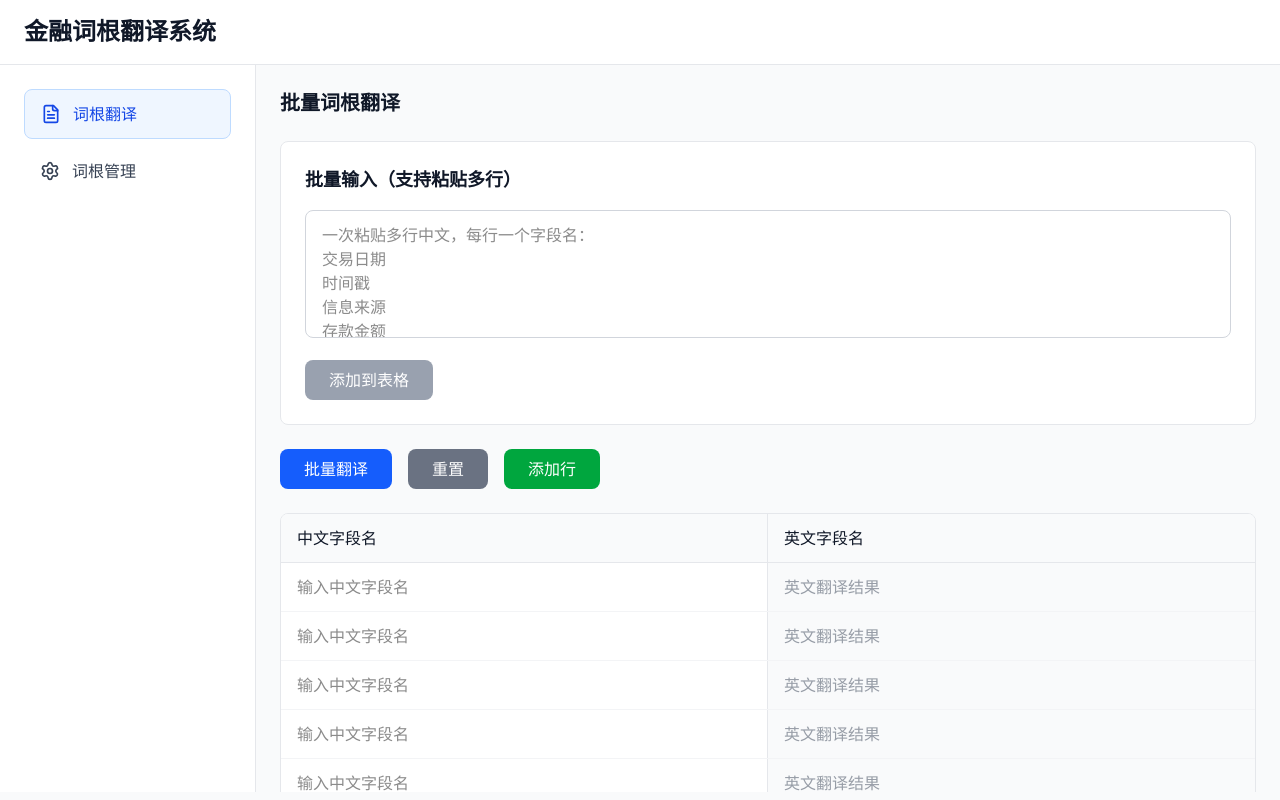
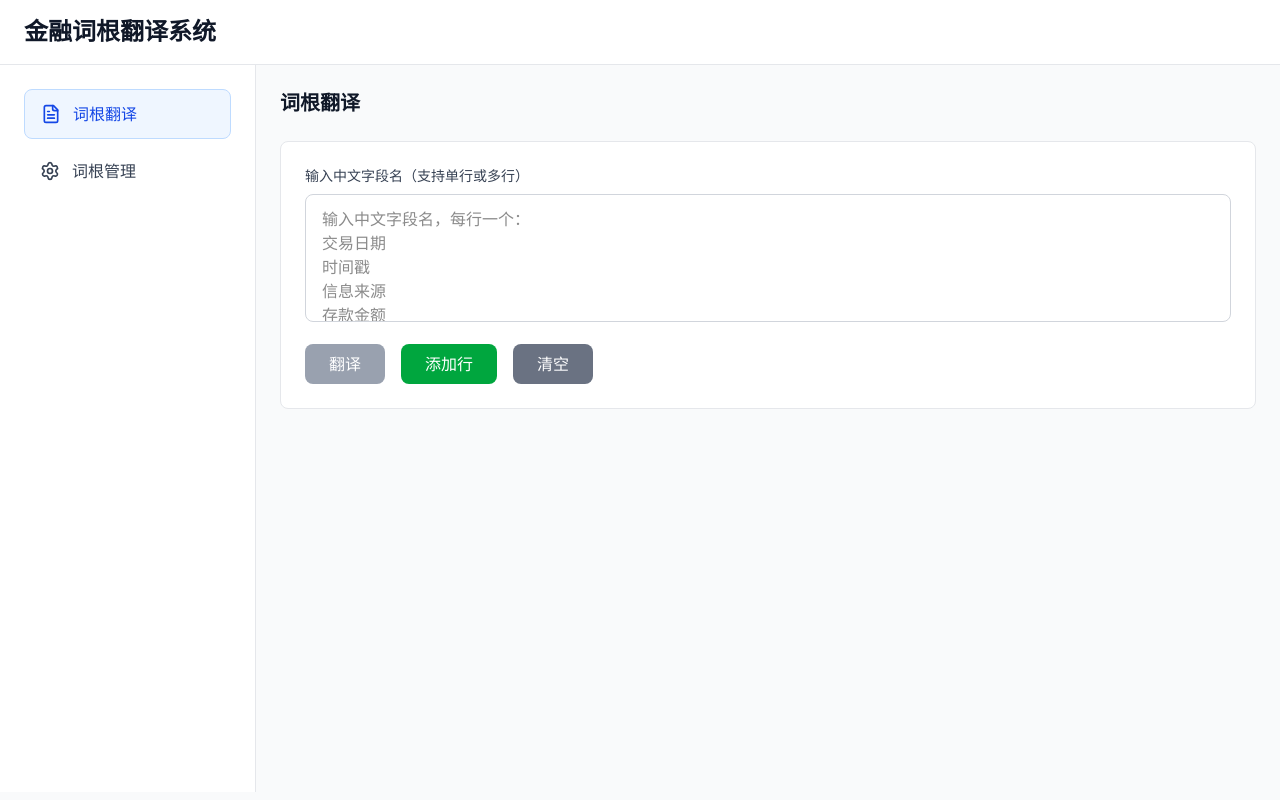
Before and after one commit to xingkaixin/rootify, a React (Vite) app: page / in a window 1280 px wide. Built offline with nearby package versions, Linux system fonts and the light colour scheme.

Commit message:
feat: 重构批量翻译功能，支持多行输入和动态表格管理

```diff
--- a/src/App.tsx
+++ b/src/App.tsx
@@ -77,173 +77,6 @@ function segmentText(text: string): SegmentationResult[] {
   return results;
 }
 
-function BatchTranslationTable() {
-  const [tableData, setTableData] = useState<
-    Array<{ chinese: string; english: string }>
-  >([
-    { chinese: "", english: "" },
-    { chinese: "", english: "" },
-    { chinese: "", english: "" },
-    { chinese: "", english: "" },
-    { chinese: "", english: "" },
-  ]);
-  const [copied, setCopied] = useState<number | null>(null);
-  const [batchInput, setBatchInput] = useState("");
-
-  const handleInputChange = (index: number, value: string) => {
-    const newData = [...tableData];
-    newData[index].chinese = value;
-    newData[index].english = "";
-    setTableData(newData);
-  };
-
-  const handleBatchInput = () => {
-    const lines = batchInput
-      .split('\n')
-      .map(line => line.trim())
-      .filter(line => line.length > 0);
-
-    if (lines.length > 0) {
-      const newData = lines.map(line => ({ chinese: line, english: "" }));
-      setTableData(newData);
-      setBatchInput("");
-    }
-  };
-
-  const handleBatchTranslate = () => {
-    const newData = tableData.map((row) => {
-      if (row.chinese.trim()) {
-        const segments = segmentText(row.chinese);
-        const englishResult = segments.map((seg) => seg.english).join("_");
-        return { ...row, english: englishResult };
-      }
-      return row;
-    });
-    setTableData(newData);
-  };
-
-  const handleReset = () => {
-    setTableData([
-      { chinese: "", english: "" },
-      { chinese: "", english: "" },
-      { chinese: "", english: "" },
-      { chinese: "", english: "" },
-      { chinese: "", english: "" },
-    ]);
-  };
-
-  const addRow = () => {
-    setTableData([...tableData, { chinese: "", english: "" }]);
-  };
-
-  const copyToClipboard = async (text: string, index: number) => {
-    if (text) {
-      await navigator.clipboard.writeText(text);
-      setCopied(index);
-      setTimeout(() => setCopied(null), 2000);
-    }
-  };
-
-  return (
-    <div className="space-y-6">
-      {/* 批量输入区域 */}
-      <div className="bg-white rounded-lg border border-gray-200 p-6">
-        <h3 className="text-lg font-semibold text-gray-900 mb-4">批量输入（支持粘贴多行）</h3>
-        <div className="space-y-4">
-          <textarea
-            value={batchInput}
-            onChange={(e) => setBatchInput(e.target.value)}
-            placeholder="一次粘贴多行中文，每行一个字段名：
-交易日期
-时间戳
-信息来源
-存款金额
-取款金额"
-            className="w-full h-32 px-4 py-3 border border-gray-300 rounded-lg focus:ring-2 focus:ring-blue-500 focus:border-blue-500 resize-none"
-          />
-          <div className="flex gap-4">
-            <button
-              onClick={handleBatchInput}
-              disabled={!batchInput.trim()}
-              className="px-6 py-2 bg-blue-600 text-white rounded-lg hover:bg-blue-700 disabled:bg-gray-400 disabled:cursor-not-allowed transition-colors font-medium"
-            >
-              添加到表格
-            </button>
-          </div>
-        </div>
-      </div>
-
-      <div className="flex gap-4">
-        <button
-          onClick={handleBatchTranslate}
-          className="px-6 py-2 bg-blue-600 text-white rounded-lg hover:bg-blue-700 transition-colors font-medium"
-        >
-          批量翻译
-        </button>
-        <button
-          onClick={handleReset}
-          className="px-6 py-2 bg-gray-500 text-white rounded-lg hover:bg-gray-600 transition-colors font-medium"
-        >
-          重置
-        </button>
-        <button
-          onClick={addRow}
-          className="px-6 py-2 bg-green-600 text-white rounded-lg hover:bg-green-700 transition-colors font-medium"
-        >
-          添加行
-        </button>
-      </div>
-
-      <div className="bg-white rounded-lg border border-gray-200 overflow-hidden">
-        <div className="grid grid-cols-2 bg-gray-50 border-b border-gray-200">
-          <div className="px-4 py-3 font-medium text-gray-900 border-r border-gray-200">
-            中文字段名
-          </div>
-          <div className="px-4 py-3 font-medium text-gray-900">英文字段名</div>
-        </div>
-
-        {tableData.map((row, index) => (
-          <div
-            key={index}
-            className="grid grid-cols-2 border-b border-gray-100 last:border-b-0"
-          >
-            <div className="border-r border-gray-200">
-              <input
-                type="text"
-                value={row.chinese}
-                onChange={(e) => handleInputChange(index, e.target.value)}
-                placeholder="输入中文字段名"
-                className="w-full px-4 py-3 border-0 focus:ring-2 focus:ring-blue-500 focus:ring-inset"
-              />
-            </div>
-            <div className="relative">
-              <input
-                type="text"
-                value={row.english}
-                readOnly
-                placeholder="英文翻译结果"
-                className="w-full px-4 py-3 pr-12 border-0 bg-gray-50 text-gray-700"
-              />
-              {row.english && (
-                <button
-                  onClick={() => copyToClipboard(row.english, index)}
-                  className="absolute right-3 top-1/2 transform -translate-y-1/2 p-1 hover:bg-gray-200 rounded transition-colors"
-                  title="复制"
-                >
-                  {copied === index ? (
-                    <Check className="w-4 h-4 text-green-600" />
-                  ) : (
-                    <Copy className="w-4 h-4 text-gray-500" />
-                  )}
-                </button>
-              )}
-            </div>
-          </div>
-        ))}
-      </div>
-    </div>
-  );
-}
 
 function RootManagement() {
   const [searchTerm, setSearchTerm] = useState("");
@@ -299,38 +132,62 @@ function App() {
   const [activeTab, setActiveTab] = useState<"translation" | "management">(
     "translation"
   );
-  const [inputText, setInputText] = useState("");
-  const [segmentationResults, setSegmentationResults] = useState<
-    SegmentationResult[]
+  const [unifiedInput, setUnifiedInput] = useState("");
+  const [tableData, setTableData] = useState<
+    Array<{ chinese: string; english: string }>
   >([]);
-  const [outputText, setOutputText] = useState("");
-  const [copied, setCopied] = useState(false);
+  const [copiedIndex, setCopiedIndex] = useState<number | null>(null);
 
-  const handleInputChange = (e: React.ChangeEvent<HTMLInputElement>) => {
-    const value = (e.target as HTMLInputElement).value;
-    setInputText(value);
+  const handleUnifiedInput = (value: string) => {
+    setUnifiedInput(value);
 
     if (value.trim()) {
-      const results = segmentText(value);
-      setSegmentationResults(results);
-
-      const englishOutput = results.map((r) => r.english).join("_");
-      setOutputText(englishOutput);
+      const lines = value.split('\n').map(line => line.trim()).filter(line => line.length > 0);
+      const newData = lines.map(line => ({ chinese: line, english: "" }));
+      setTableData(newData);
     } else {
-      setSegmentationResults([]);
-      setOutputText("");
+      setTableData([]);
     }
   };
 
-  const copyToClipboard = async () => {
-    if (outputText) {
-      try {
-        await navigator.clipboard.writeText(outputText);
-        setCopied(true);
-        setTimeout(() => setCopied(false), 2000);
-      } catch (error) {
-        console.error("复制失败:", error);
+  const handleTableEdit = (index: number, chinese: string) => {
+    const newData = [...tableData];
+    newData[index].chinese = chinese;
+    newData[index].english = "";
+    setTableData(newData);
+  };
+
+  const addRow = () => {
+    setTableData([...tableData, { chinese: "", english: "" }]);
+  };
+
+  const deleteRow = (index: number) => {
+    const newData = tableData.filter((_, i) => i !== index);
+    setTableData(newData);
+  };
+
+  const handleBatchTranslate = () => {
+    const translatedData = tableData.map((row) => {
+      if (row.chinese.trim()) {
+        const segments = segmentText(row.chinese);
+        const englishResult = segments.map((seg) => seg.english).join("_");
+        return { ...row, english: englishResult };
       }
+      return row;
+    });
+    setTableData(translatedData);
+  };
+
+  const handleReset = () => {
+    setUnifiedInput("");
+    setTableData([]);
+  };
+
+  const copyToClipboard = async (text: string, index: number) => {
+    if (text) {
+      await navigator.clipboard.writeText(text);
+      setCopiedIndex(index);
+      setTimeout(() => setCopiedIndex(null), 2000);
     }
   };
 
@@ -370,91 +227,94 @@ function App() {
 
         <main className="flex-1 p-6 overflow-auto">
           {activeTab === "translation" && (
-            <div>
-              <h2 className="text-xl font-semibold text-gray-900 mb-6">
-                批量词根翻译
-              </h2>
-              <BatchTranslationTable />
+            <div className="space-y-6">
+              <h2 className="text-xl font-semibold text-gray-900 mb-6">词根翻译</h2>
 
-              {/* 单行翻译器（保留原有功能） */}
-              <div className="mt-12 bg-white rounded-lg border border-gray-200 p-6">
-                <h3 className="text-lg font-semibold text-gray-900 mb-4">
-                  单行快速翻译
-                </h3>
-                <div className="grid grid-cols-1 lg:grid-cols-2 gap-6">
-                  <div>
+              <div className="bg-white rounded-lg border border-gray-200 p-6">
                 <label className="block text-sm font-medium text-gray-700 mb-2">
-                      输入中文字段名
+                  输入中文字段名（支持单行或多行）
                 </label>
+                <textarea
+                  value={unifiedInput}
+                  onChange={(e) => handleUnifiedInput(e.target.value)}
+                  placeholder="输入中文字段名，每行一个：
+交易日期
+时间戳
+信息来源
+存款金额
+取款金额"
+                  className="w-full h-32 px-4 py-3 border border-gray-300 rounded-lg focus:ring-2 focus:ring-blue-500 focus:border-blue-500 resize-none"
+                />
+                <div className="flex gap-4 mt-4">
+                  <button
+                    onClick={handleBatchTranslate}
+                    disabled={tableData.length === 0}
+                    className="px-6 py-2 bg-blue-600 text-white rounded-lg hover:bg-blue-700 disabled:bg-gray-400 disabled:cursor-not-allowed transition-colors font-medium"
+                  >
+                    翻译
+                  </button>
+                  <button
+                    onClick={addRow}
+                    className="px-6 py-2 bg-green-600 text-white rounded-lg hover:bg-green-700 transition-colors font-medium"
+                  >
+                    添加行
+                  </button>
+                  <button
+                    onClick={handleReset}
+                    className="px-6 py-2 bg-gray-500 text-white rounded-lg hover:bg-gray-600 transition-colors font-medium"
+                  >
+                    清空
+                  </button>
+                </div>
+              </div>
+
+              {tableData.length > 0 && (
+                <div className="bg-white rounded-lg border border-gray-200 overflow-hidden">
+                  <div className="grid grid-cols-2 bg-gray-50 border-b border-gray-200">
+                    <div className="px-4 py-3 font-medium text-gray-900 border-r border-gray-200">中文字段名</div>
+                    <div className="px-4 py-3 font-medium text-gray-900">英文字段名</div>
+                  </div>
+
+                  {tableData.map((row, index) => (
+                    <div key={index} className="grid grid-cols-2 border-b border-gray-100 last:border-b-0 hover:bg-gray-50 group">
+                      <div className="border-r border-gray-200 relative">
                         <input
                           type="text"
-                      value={inputText}
-                      onChange={handleInputChange}
-                      placeholder="交易日期信息来源调整标志"
-                      className="w-full px-4 py-3 border border-gray-300 rounded-lg focus:ring-2 focus:ring-blue-500 focus:border-blue-500"
+                          value={row.chinese}
+                          onChange={(e) => handleTableEdit(index, e.target.value)}
+                          className="w-full px-4 py-3 border-0 bg-transparent focus:ring-2 focus:ring-blue-500 focus:ring-inset"
+                          placeholder="输入中文"
                         />
-
-                    <div className="mt-4">
-                      <label className="block text-sm font-medium text-gray-700 mb-2">
-                        分词结果
-                      </label>
-                      <div className="bg-gray-50 rounded-lg p-4 min-h-[100px] border border-gray-200">
-                        {segmentationResults.length > 0 ? (
-                          <div className="flex flex-wrap gap-2">
-                            {segmentationResults.map((result, index) => (
-                              <div
-                                key={index}
-                                className="bg-white rounded-md p-2 border border-gray-200"
+                      </div>
+                      <div className="relative flex items-center">
+                        <div className="px-4 py-3 pr-20 text-blue-600 font-mono flex-1">{row.english || "..."}</div>
+                        <div className="absolute right-2 top-1/2 transform -translate-y-1/2 flex gap-1 opacity-0 group-hover:opacity-100 transition-opacity">
+                          {row.english && (
+                            <button
+                              onClick={() => copyToClipboard(row.english, index)}
+                              className="p-1 hover:bg-gray-200 rounded transition-colors"
+                              title="复制"
                             >
-                                <div className="text-blue-600 font-medium text-sm">
-                                  {result.chinese}
+                              {copiedIndex === index ? (
+                                <Check className="w-4 h-4 text-green-600" />
+                              ) : (
+                                <Copy className="w-4 h-4 text-gray-500" />
+                              )}
+                            </button>
+                          )}
+                          <button
+                            onClick={() => deleteRow(index)}
+                            className="p-1 hover:bg-red-100 rounded transition-colors text-red-500 font-bold"
+                            title="删除"
+                          >
+                            ×
+                          </button>
                         </div>
-                                <div className="text-gray-500 text-xs font-mono">
-                                  {result.english}
                       </div>
                     </div>
                   ))}
                 </div>
-                        ) : (
-                          <div className="flex items-center justify-center h-full text-gray-400 text-sm">
-                            等待输入...
-                          </div>
               )}
-                      </div>
-                    </div>
-                  </div>
-
-                  <div>
-                    <label className="block text-sm font-medium text-gray-700 mb-2">
-                      生成的英文字段名
-                    </label>
-                    <div className="bg-blue-50 rounded-lg p-4 min-h-[100px] border border-blue-200">
-                      <div className="flex items-center justify-between h-full">
-                        <div className="text-xl font-mono text-blue-700">
-                          {outputText || "awaiting_input..."}
-                        </div>
-                        {outputText && (
-                          <button
-                            onClick={copyToClipboard}
-                            className={`p-2 rounded-md border transition-colors ${
-                              copied
-                                ? "bg-green-100 border-green-300 text-green-700"
-                                : "bg-white border-gray-300 text-gray-500 hover:bg-gray-50"
-                            }`}
-                            title="复制到剪贴板"
-                          >
-                            {copied ? (
-                              <Check className="w-4 h-4" />
-                            ) : (
-                              <Copy className="w-4 h-4" />
-                            )}
-                          </button>
-                        )}
-                      </div>
-                    </div>
-                  </div>
-                </div>
-              </div>
             </div>
           )}
 
```
Lines whose indentation alone changed are shown as unchanged.
